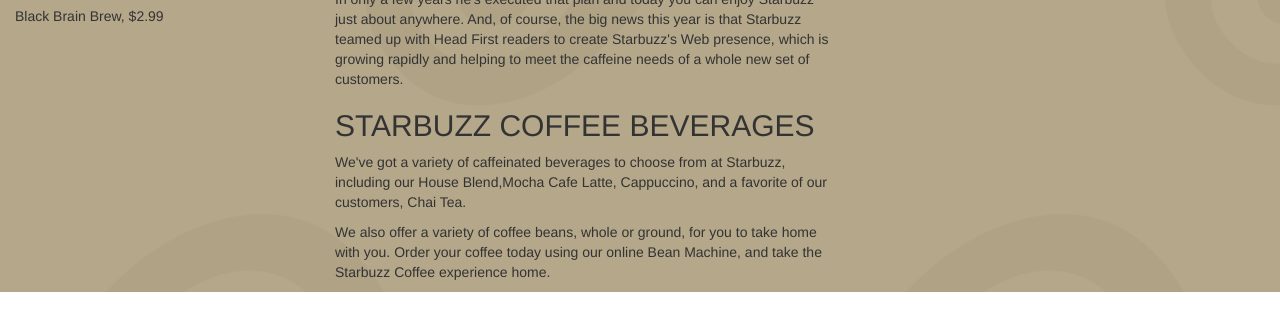
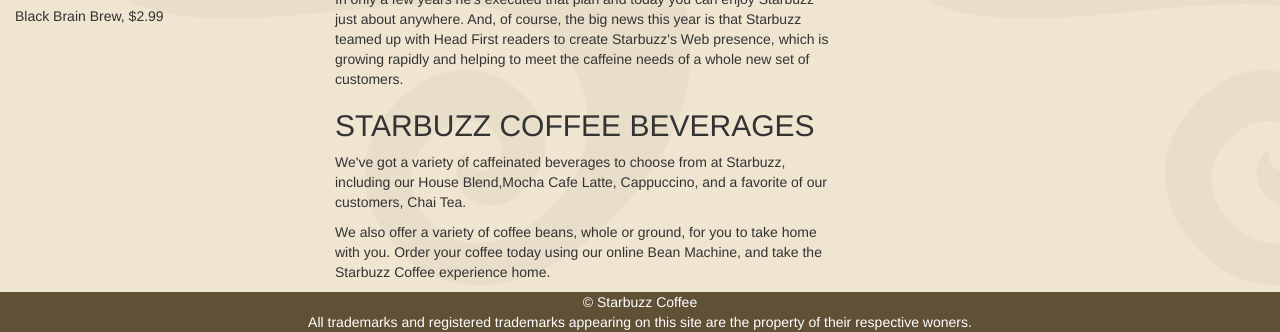
Before and after one commit to rtduany/starbuzz-coffee-Bootstrap, a plain HTML site: page index.html in a window 1280 px wide. Shown: the part 610-942 px from the top of the page. Before the commit the page ends 902 px from the top, so only its background shows below. Drawn offline with nearby package versions, Linux system fonts and the light colour scheme.

Commit message:
add footer

```diff
--- a/css/style.css
+++ b/css/style.css
@@ -4,7 +4,10 @@ body {
 	background-image: url(../images/background2.gif);
 }
 .container-fluid {
-
+	background-image: url(../images/background.gif);
+}
+header span {
+	background-color: #605036;
 }
 #headerLogo {
 	display: block;
@@ -22,3 +25,9 @@ span img {
 	margin-left: auto;
 	margin-right: auto;
 }
+footer {
+	display: block;
+	text-align: center;
+	background-color:  #605036;
+	color: white;
+}
--- a/index.html
+++ b/index.html
@@ -31,7 +31,6 @@
 			  </ul>
 		  </div>
 	  </nav>
-
 	  <div class="container-fluid">
 		  <div class="row">
 			  <div class="col-sm-3">
@@ -89,12 +88,14 @@
 				  </sidebar>
 			  </div>
 		  </div>
-
 	  </div>
-
-    <!-- jQuery (necessary for Bootstrap's JavaScript plugins) -->
-    <script src="https://ajax.googleapis.com/ajax/libs/jquery/1.12.4/jquery.min.js"></script>
-    <!-- Include all compiled plugins (below), or include individual files as needed -->
-    <script src="js/bootstrap.min.js"></script>
+	  <footer>
+		  <span>&copy; Starbuzz Coffee</span><br>
+		  <span>All trademarks and registered trademarks appearing on this site are the property of their respective woners.</span>
+	  </footer>
+	  <!-- jQuery (necessary for Bootstrap's JavaScript plugins) -->
+	  <script src="https://ajax.googleapis.com/ajax/libs/jquery/1.12.4/jquery.min.js"></script>
+	  <!-- Include all compiled plugins (below), or include individual files as needed -->
+	  <script src="js/bootstrap.min.js"></script>
   </body>
 </html>
```
